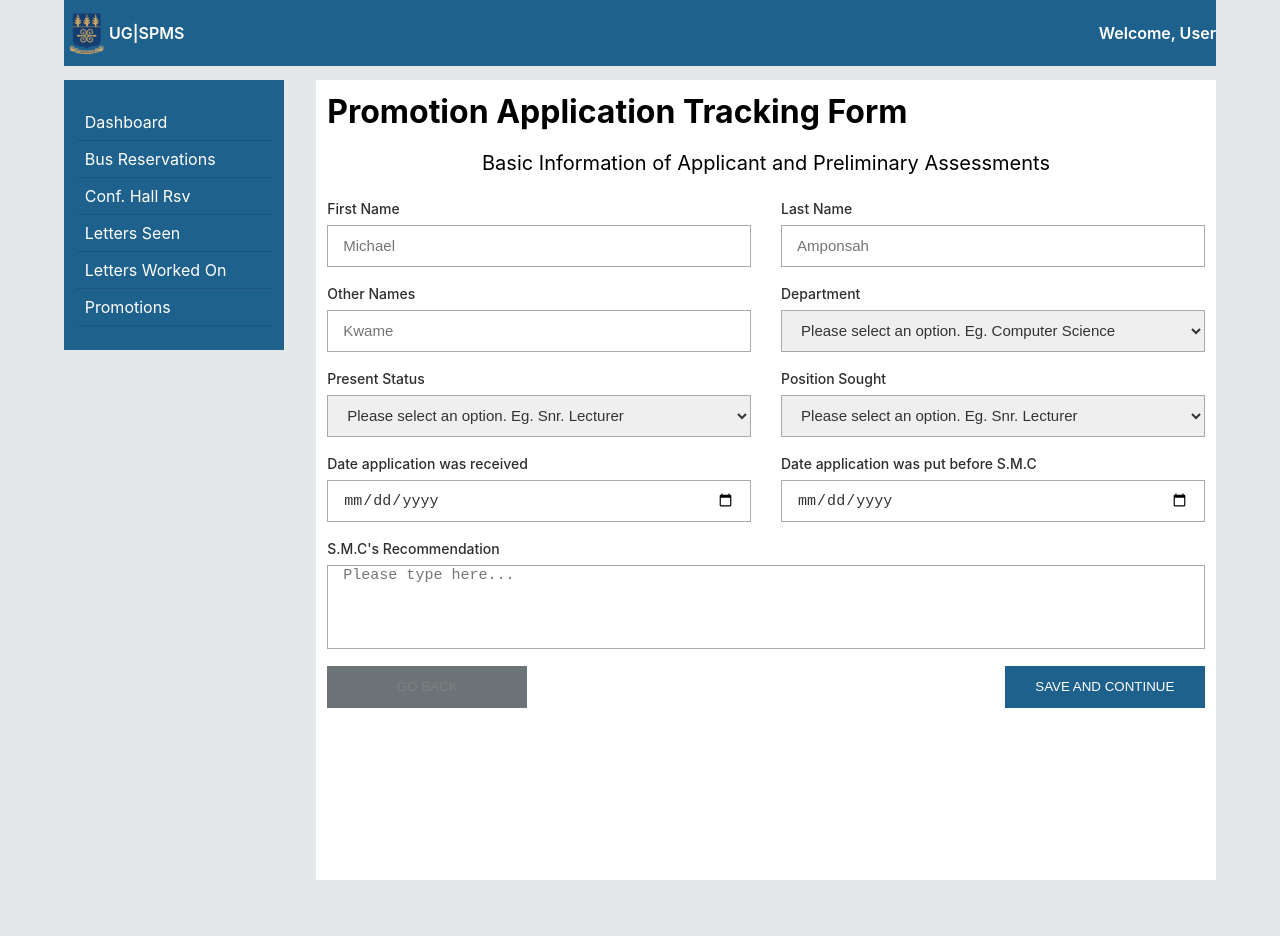
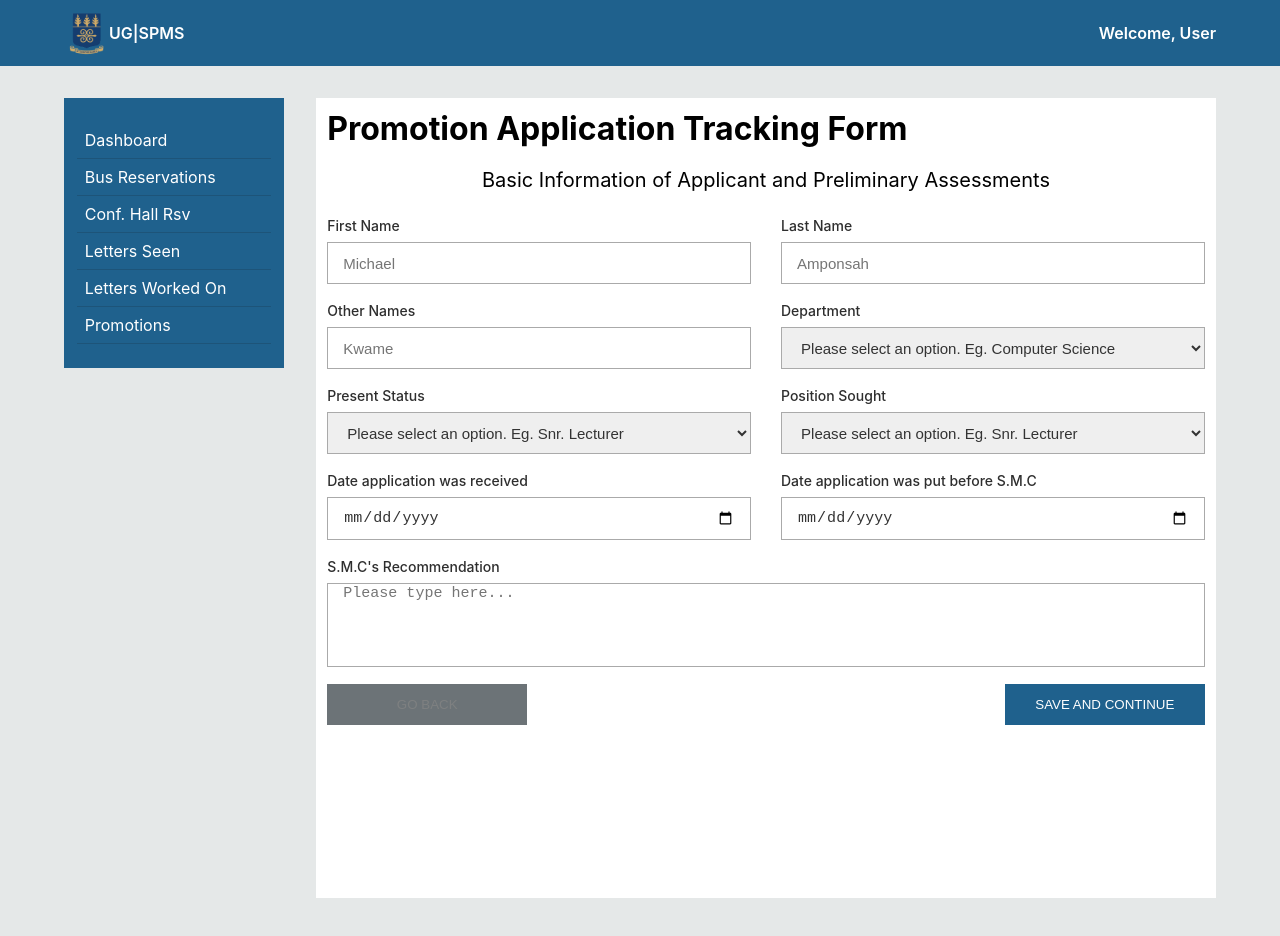
Before and after one commit to michaelamponsah/ug-spms-office-app, a Next.js app: page /promotions/processing-of-application-for-promotion in a window 1280 px wide. Shown: the top 936 px of the page. Before the commit the page ends 880 px from the top, so only its background shows below. Built offline with nearby package versions, Linux system fonts and the light colour scheme.

Commit message:
Fixed the width of the top navigation bar

```diff
--- a/components/InnerPageWrapper.js
+++ b/components/InnerPageWrapper.js
@@ -6,7 +6,6 @@ import TopNavbar from "./TopNavbar";
 const InnerPageWrapper = ({ children }) => {
   return (
     <>
-      <TopNavbar />
       <div className={`${styles["inner-page-wrapper"]}`}>
         <div>
           <SideNavigation />
--- a/components/Layout.js
+++ b/components/Layout.js
@@ -1,12 +1,16 @@
 import React from "react";
 
 import layoutStyles from "../styles/Layout.module.css";
+import TopNavbar from "./TopNavbar";
 
 const Layout = ({ children }) => {
   return (
-    <div className={layoutStyles.container}>
-      <main className={layoutStyles.main}>{children}</main>
-    </div>
+    <>
+      <TopNavbar />
+      <div className={layoutStyles.container}>
+        <main className={layoutStyles.main}>{children}</main>
+      </div>
+    </>
   );
 };
 
--- a/components/TopNavbar.js
+++ b/components/TopNavbar.js
@@ -8,7 +8,7 @@ const TopNavbar = () => {
         <img src="/ug-crest.png" alt="University of Ghana crest" />
         <span>UG|SPMS</span>
       </div>
-      <div>
+      <div className={`${styles["right-side"]}`}>
         <spa>Welcome, User</spa>
       </div>
     </nav>
--- a/styles/InnerPageWrapper.module.css
+++ b/styles/InnerPageWrapper.module.css
@@ -1,5 +1,6 @@
 .inner-page-wrapper {
     display: flex;
+    margin-bottom: 5em;
 }
 
 .inner-page-wrapper:first-child {
--- a/styles/TopNavbar.module.css
+++ b/styles/TopNavbar.module.css
@@ -7,6 +7,10 @@
     margin-bottom: 0.9em;
     color: #ffffff;
     font-weight: 600;
+    padding-left: 5%;
+    padding-right: 5%;
+    margin-bottom: 2em;
+
 }
 .ug-logo-wrapper{
     display: flex;
```
Also changed, not shown: components/TopNavigation.js (deleted, +0 -9 lines).
